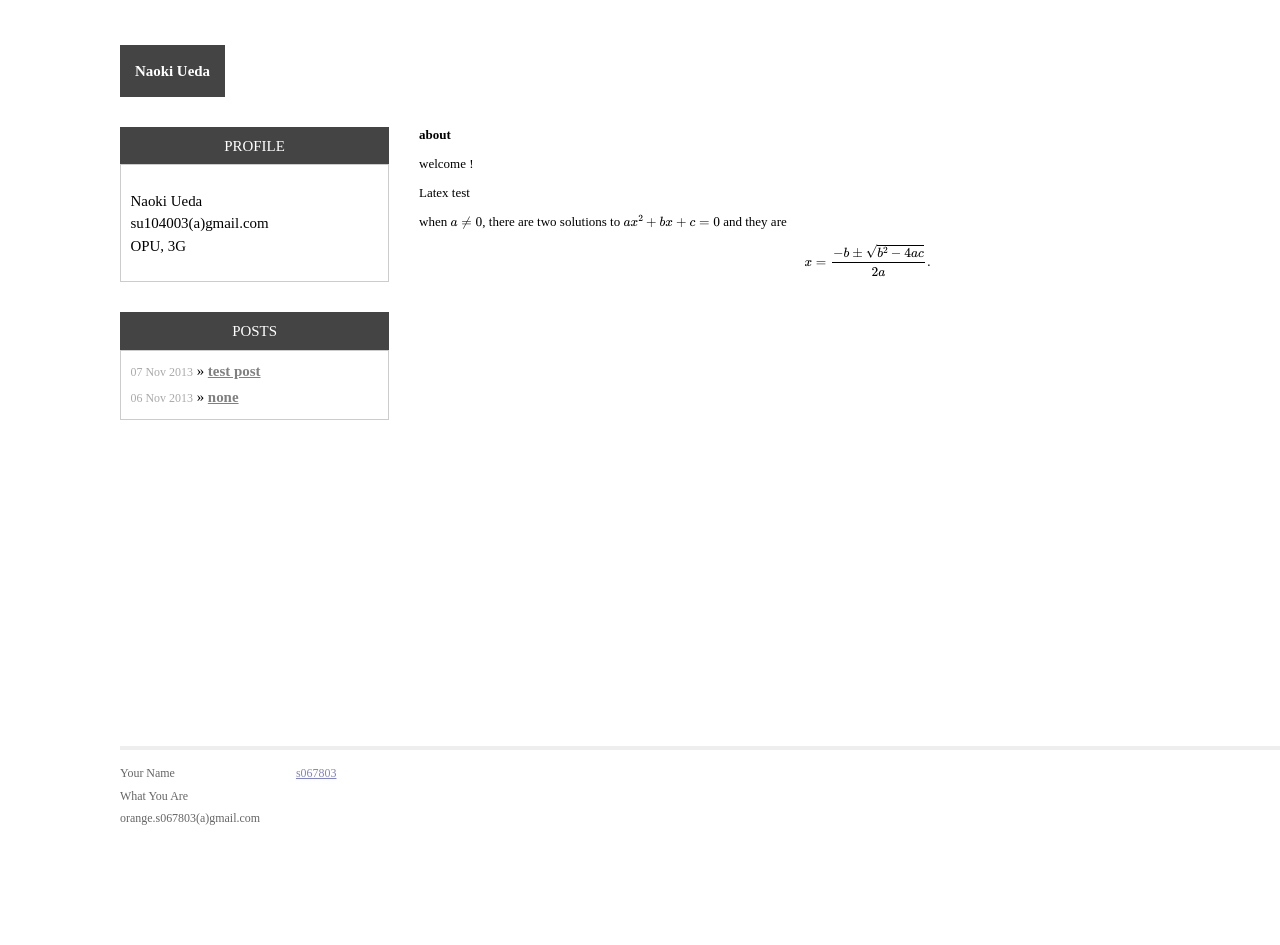
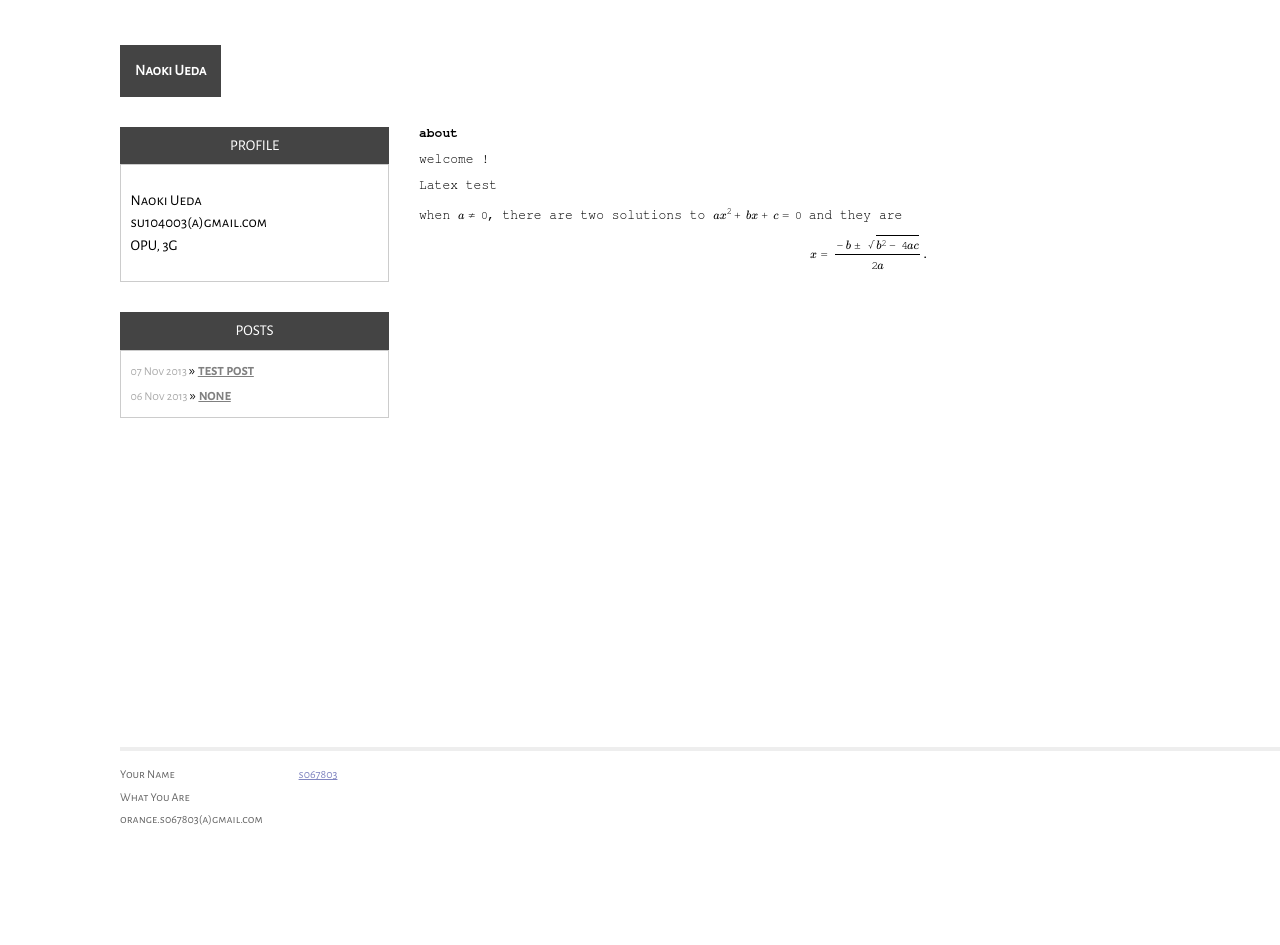
Before and after one commit to s067803/s067803.github.com, a Jekyll site: the page built from index.markdown, in a window 1280 px wide. Built offline with Jekyll 4.4.1, drawn with Linux system fonts in a browser that asks for light colours; Markdown is read by kramdown in place of the engine named in the settings.

Commit message:
googlewebfontのfont-familyでインポートする方法が未解決

```diff
--- a/_layouts/default.html
+++ b/_layouts/default.html
@@ -13,12 +13,18 @@
     <link rel="stylesheet" href="/css/main.css">
 
     <!--Custom Javascript-->
+    <!--MathJax Setting-->
     <script type="text/x-mathjax-config">
       MathJax.Hub.Config({tex2jax: {inlineMath: [['$','$'], ['\\(','\\)']]}});
     </script>
     <script type="text/javascript"
       src="http://cdn.mathjax.org/mathjax/latest/MathJax.js?config=TeX-AMS-MML_HTMLorMML">
     </script>
+
+    <!--WebFont-->
+    <link href='http://fonts.googleapis.com/css?family=Alegreya+Sans+SC' rel='stylesheet' type='text/css'>
+    <style type="text/css">
+    </style>
 
   </head>
   <body>
--- a/css/main.css
+++ b/css/main.css
@@ -3,18 +3,24 @@
 /* Common
 /*
 /*****************************************************************************/
+/* Font loading */
+@font-face {
+  font-family: 'Alegreya Sans SC';
+  src: url(http://fonts.googleapis.com/css?family=Alegreya+Sans+SC);
+}
 
 /* Global Reset */
 * {
   margin: 0;
   padding: 0;
+  font-family: 'Alegreya Sans SC', freemono;
 }
 
 html, body { height: 100%; }
 
 body {
   background-color: #FFF;
-  font: 13.34px serif, monospace, Helvetica, Arial;
+  /*font: 13.34px serif, monospace, Helvetica, Arial;*/
   font-size: small;
   text-align: center;
 }
@@ -30,7 +36,7 @@ h1 {
 }
 p {
     margin: 1em 0;
-    font-family: serif, monospace, Arial;
+    /*font-family: serif, monospace, Arial;*/
 }
 
 /*a         { color: dodgerblue; }*/
@@ -72,13 +78,14 @@ table.posts li {
 
 table.posts span { /* テーブルの内部 */
   color: #aaa;
-  font-family: serif, freemono, Monaco, "Courier New", monospace;
+  /*font-family: , freemono, Monaco, "Courier New", monospace;*/
   font-size: 80%;
 }
 table caption { /* テーブルのタイトル */
   padding: 0.5em;
   background: #444;
-  font-family: serif, freemono, monospace;
+  /*font-family: serif, freemono, monospace;*/
+
   color: white;
 }
 /*****************************************************************************/
```
